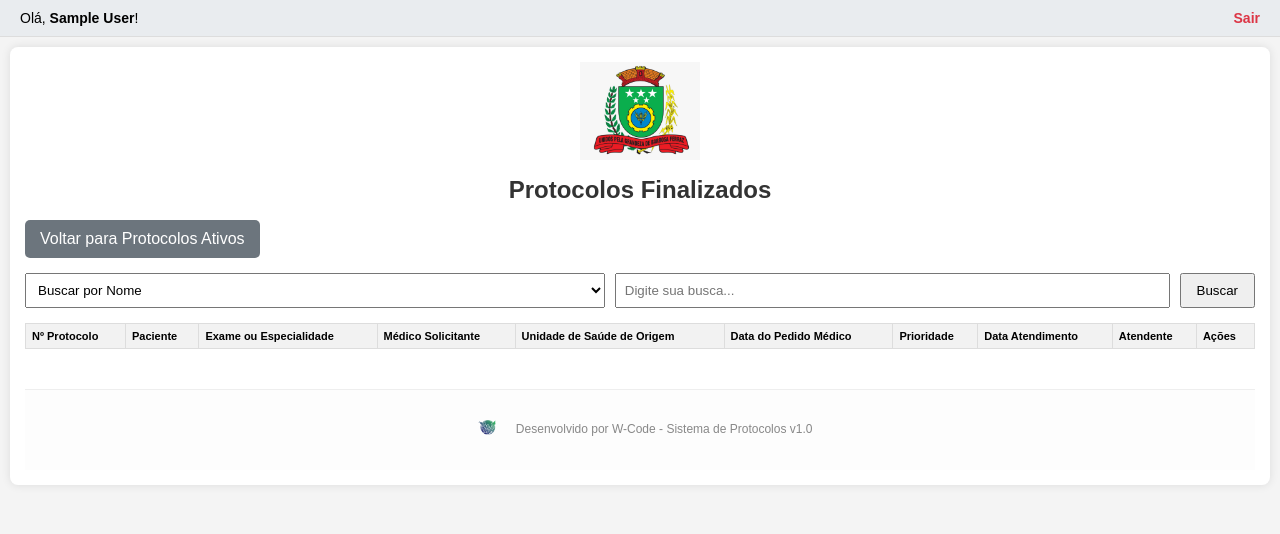
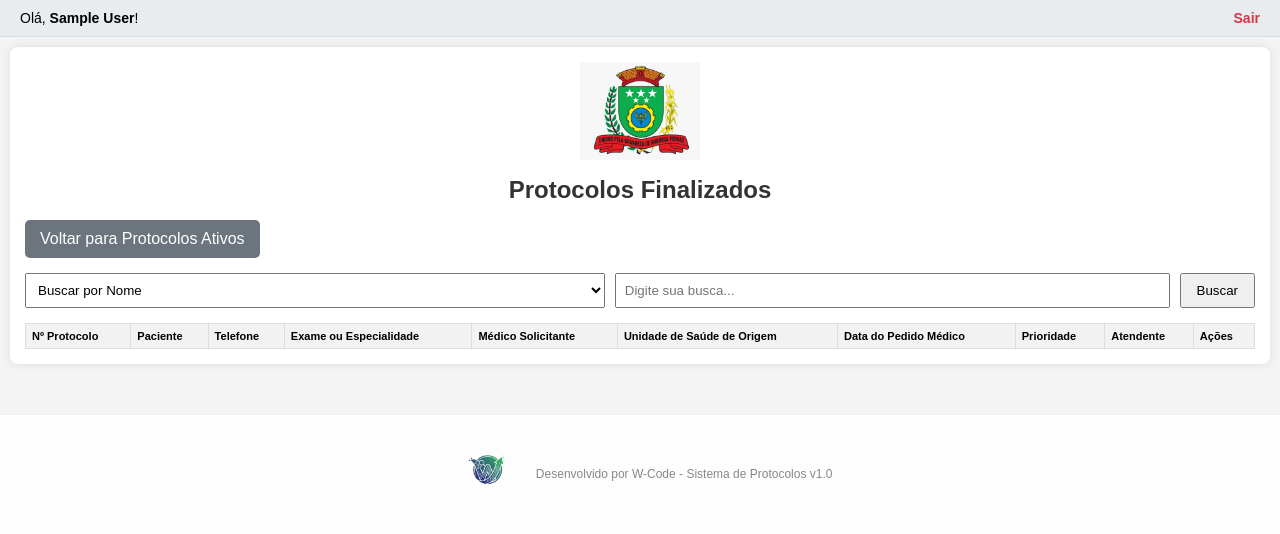
Before and after one commit to wbuim/SistemaProtocolo, a Flask app: page /inativos in a window 1280 px wide. Shown: the top 534 px of the page. Run offline with Flask 3, Linux system fonts and the light colour scheme; the visitor is signed in with stand-in values (Sample User, id 1); data that the repository does not hold is empty.

Commit message:
Remove data agendada, adiciona telefone e restringe finalização

```diff
--- a/app.py
+++ b/app.py
@@ -2,29 +2,33 @@ import os
 import json
 from flask import Flask, render_template, request, redirect, url_for, session, flash
 from flask_sqlalchemy import SQLAlchemy
-from datetime import datetime, timedelta, date, time # ### Adicionado date e time ###
+from datetime import datetime, timedelta, date, time
 
 # --- CONFIGURAÇÃO INICIAL ---
 app = Flask(__name__)
 app.secret_key = 'chave_super_secreta_12345'
 basedir = os.path.abspath(os.path.dirname(__file__))
-app.config['SQLALCHEMY_DATABASE_URI'] = 'sqlite:///' + os.path.join(basedir, 'dados_v6.db') # Mantém v6
+
+# ### NOME DO BANCO DE DADOS ATUALIZADO PARA v7 ###
+app.config['SQLALCHEMY_DATABASE_URI'] = 'sqlite:///' + os.path.join(basedir, 'dados_v7.db')
+
 app.config['SQLALCHEMY_TRACK_MODIFICATIONS'] = False
 db = SQLAlchemy(app)
 
-# --- MODELO DO BANCO DE DADOS ---
+# --- MODELO DO BANCO DE DADOS (COM NOVAS ALTERAÇÕES) ---
 class Protocolo(db.Model):
     id = db.Column(db.Integer, primary_key=True)
     numero_protocolo = db.Column(db.String(100), unique=True, nullable=False)
     nome_paciente = db.Column(db.String(200), nullable=False)
+    telefone_paciente = db.Column(db.String(20), nullable=True) # ### NOVO CAMPO TELEFONE ###
     medico_solicitante = db.Column(db.String(200))
     unidade_origem = db.Column(db.String(100))
     prioridade = db.Column(db.String(50), default='Eletivo')
     exame_especialidade = db.Column(db.String(200), nullable=False)
     data_pedido_medico = db.Column(db.Date, nullable=True)
     atendente = db.Column(db.String(100), nullable=False)
-    data_atendimento = db.Column(db.Date, nullable=False)
-    hora_atendimento = db.Column(db.Time, nullable=False)
+    # data_atendimento REMOVIDO
+    # hora_atendimento REMOVIDO
     data_criacao = db.Column(db.DateTime, default=datetime.utcnow)
     status = db.Column(db.String(50), default='Ativo', nullable=False)
     dados_impressao = db.Column(db.Text, nullable=True)
@@ -46,7 +50,6 @@ def home():
         return render_template('protocolo.html', atendente_nome_completo=session['full_name'], is_admin=is_admin)
     return redirect(url_for('login_page'))
 
-# ... (rotas /login, /logout, /lista, /inativos - sem alterações) ...
 @app.route('/login', methods=['GET', 'POST'])
 def login_page():
     error = None
@@ -76,11 +79,12 @@ def lista_protocolos():
     filtro = request.args.get('filtro')
     consulta = Protocolo.query.filter_by(status='Ativo')
     if query:
+        # Lógica de filtros...
         if filtro == 'prioridade' and is_admin: consulta = consulta.filter(Protocolo.prioridade.ilike(f'%{query}%'))
         elif filtro == 'protocolo': consulta = consulta.filter(Protocolo.numero_protocolo.ilike(f'%{query}%'))
         elif filtro == 'medico': consulta = consulta.filter(Protocolo.medico_solicitante.ilike(f'%{query}%'))
         elif filtro == 'origem': consulta = consulta.filter(Protocolo.unidade_origem.ilike(f'%{query}%'))
-        else: consulta = consulta.filter(Protocolo.nome_paciente.ilike(f'%{query}%'))
+        else: consulta = consulta.filter(Protocolo.nome_paciente.ilike(f'%{query}%')) # Pode adicionar busca por telefone aqui se desejar
     protocolos = consulta.order_by(Protocolo.id.desc()).all()
     return render_template('lista_protocolos.html', todos_protocolos=protocolos, atendente_nome_completo=session['full_name'], is_admin=is_admin)
 
@@ -92,6 +96,7 @@ def lista_inativos():
     filtro = request.args.get('filtro')
     consulta = Protocolo.query.filter_by(status='Finalizado')
     if query:
+        # Lógica de filtros...
         if filtro == 'prioridade' and is_admin: consulta = consulta.filter(Protocolo.prioridade.ilike(f'%{query}%'))
         elif filtro == 'protocolo': consulta = consulta.filter(Protocolo.numero_protocolo.ilike(f'%{query}%'))
         elif filtro == 'medico': consulta = consulta.filter(Protocolo.medico_solicitante.ilike(f'%{query}%'))
@@ -100,28 +105,25 @@ def lista_inativos():
     protocolos = consulta.order_by(Protocolo.id.desc()).all()
     return render_template('lista_inativos.html', todos_protocolos=protocolos, atendente_nome_completo=session['full_name'], is_admin=is_admin)
 
-
 # Rota original de impressão (usada APENAS na criação)
 @app.route('/imprimir/<int:protocolo_id>')
 def imprimir_protocolo(protocolo_id):
     if 'username' not in session: return redirect(url_for('login_page'))
     protocolo = Protocolo.query.get_or_404(protocolo_id)
     hora_local_emissao = protocolo.data_criacao - timedelta(hours=3)
-    # Passa o próprio objeto protocolo E os objetos de data/hora separados para formatação
+    # Passa o próprio objeto protocolo e a data/hora separada
     return render_template('impressao.html',
                            protocolo=protocolo,
                            hora_local_emissao=hora_local_emissao,
-                           data_atendimento_obj=protocolo.data_atendimento,
-                           hora_atendimento_obj=protocolo.hora_atendimento,
                            data_pedido_medico_obj=protocolo.data_pedido_medico
                           )
 
-# ### ROTA DE REIMPRESSÃO CORRIGIDA ###
+# Rota para REIMPRIMIR usando o SNAPSHOT
 @app.route('/reimprimir/<int:protocolo_id>')
 def reimprimir_protocolo(protocolo_id):
     if 'username' not in session: return redirect(url_for('login_page'))
 
-    protocolo_db = Protocolo.query.get_or_404(protocolo_id) # Pega o objeto original para saber para onde voltar
+    protocolo_db = Protocolo.query.get_or_404(protocolo_id)
 
     if not protocolo_db.dados_impressao:
         flash("Não há dados de impressão salvos para este protocolo.", "danger")
@@ -132,17 +134,13 @@ def reimprimir_protocolo(protocolo_id):
 
         # Reconstroi os objetos usando as funções corretas e tratando None
         hora_local_emissao_obj = datetime.fromisoformat(snapshot_data['hora_local_emissao_iso']) if snapshot_data.get('hora_local_emissao_iso') else None
-        data_atendimento_obj = date.fromisoformat(snapshot_data['data_atendimento_iso']) if snapshot_data.get('data_atendimento_iso') else None
-        hora_atendimento_obj = time.fromisoformat(snapshot_data['hora_atendimento_iso']) if snapshot_data.get('hora_atendimento_iso') else None
         data_pedido_medico_obj = date.fromisoformat(snapshot_data['data_pedido_medico_iso']) if snapshot_data.get('data_pedido_medico_iso') else None
 
         # Renderiza o template passando o snapshot E os objetos reconstruídos
         return render_template('impressao.html',
-                               protocolo=snapshot_data, # Passa o dicionário como 'protocolo' para os dados
-                               hora_local_emissao=hora_local_emissao_obj, # Passa o objeto datetime real
-                               data_atendimento_obj=data_atendimento_obj, # Objeto date real
-                               hora_atendimento_obj=hora_atendimento_obj, # Objeto time real
-                               data_pedido_medico_obj=data_pedido_medico_obj # Objeto date real
+                               protocolo=snapshot_data,
+                               hora_local_emissao=hora_local_emissao_obj,
+                               data_pedido_medico_obj=data_pedido_medico_obj
                               )
     except Exception as e:
         flash(f"Erro ao carregar dados para reimpressão: {e}", "danger")
@@ -160,9 +158,6 @@ def salvar_protocolo():
         try: data_pedido_obj = datetime.strptime(data_pedido_str, '%Y-%m-%d').date()
         except ValueError: pass
 
-    data_atendimento_obj = datetime.strptime(request.form['data_atendimento'], '%Y-%m-%d').date()
-    hora_atendimento_obj = datetime.strptime(request.form['horario_atendimento'], '%H:%M').time()
-
     hoje = datetime.now().strftime('%Y%m%d')
     ultimo_protocolo = Protocolo.query.filter(Protocolo.numero_protocolo.like(f"{hoje}-%")).order_by(Protocolo.id.desc()).first()
     novo_num = int(ultimo_protocolo.numero_protocolo.split('-')[1]) + 1 if ultimo_protocolo else 1
@@ -171,35 +166,32 @@ def salvar_protocolo():
     novo_protocolo = Protocolo(
         numero_protocolo=novo_protocolo_num,
         nome_paciente=request.form['nome_paciente'],
+        telefone_paciente=request.form['telefone_paciente'], # ### SALVANDO TELEFONE ###
         medico_solicitante=request.form['medico_solicitante'],
         unidade_origem=request.form['unidade_origem'],
         prioridade=prioridade_valor,
         exame_especialidade=request.form['exame_especialidade'],
         data_pedido_medico=data_pedido_obj,
         atendente=session['full_name'],
-        data_atendimento=data_atendimento_obj,
-        hora_atendimento=hora_atendimento_obj,
+        # data_atendimento e hora_atendimento REMOVIDOS
         status='Ativo'
     )
 
     hora_criacao_utc = datetime.utcnow()
     hora_local_emissao_agora = hora_criacao_utc - timedelta(hours=3)
 
-    # ### SNAPSHOT CORRIGIDO ###
+    # ### SNAPSHOT ATUALIZADO ###
     snapshot = {
         'numero_protocolo': novo_protocolo_num,
         'hora_local_emissao_iso': hora_local_emissao_agora.isoformat(),
         'atendente': session['full_name'],
         'nome_paciente': novo_protocolo.nome_paciente,
+        'telefone_paciente': novo_protocolo.telefone_paciente, # Adicionado telefone
         'exame_especialidade': novo_protocolo.exame_especialidade,
         'medico_solicitante': novo_protocolo.medico_solicitante,
         'data_pedido_medico_iso': data_pedido_obj.isoformat() if data_pedido_obj else None,
         'unidade_origem': novo_protocolo.unidade_origem,
-        'data_atendimento_iso': data_atendimento_obj.isoformat() if data_atendimento_obj else None,
-        'hora_atendimento_iso': hora_atendimento_obj.isoformat() if hora_atendimento_obj else None,
-        # Adiciona campos que estavam faltando no snapshot original para o template de impressão
-        'especialidade_solicitada': request.form.get('especialidade_solicitada'),
-        'local_unidade': request.form.get('local_unidade'),
+        # Campos antigos removidos do snapshot
     }
     novo_protocolo.dados_impressao = json.dumps(snapshot)
 
@@ -208,11 +200,13 @@ def salvar_protocolo():
     flash(f"Protocolo {novo_protocolo_num} gerado e salvo!", 'success')
     return redirect(url_for('imprimir_protocolo', protocolo_id=novo_protocolo.id))
 
-# ... (rotas /finalizar, /reativar, /editar_prioridade - sem alterações) ...
+# ### ROTA FINALIZAR COM RESTRIÇÃO DE ADMIN ###
 @app.route('/finalizar/<int:protocolo_id>', methods=['POST'])
 def finalizar_protocolo(protocolo_id):
-    if 'username' not in session:
-        return redirect(url_for('login_page'))
+    if session.get('role') != 'admin': # Verifica se é admin
+        flash("Apenas administradores podem finalizar protocolos.", 'danger')
+        return redirect(url_for('lista_protocolos'))
+
     protocolo_para_finalizar = Protocolo.query.get_or_404(protocolo_id)
     protocolo_para_finalizar.status = 'Finalizado'
     db.session.commit()
@@ -222,12 +216,12 @@ def finalizar_protocolo(protocolo_id):
 @app.route('/reativar/<int:protocolo_id>', methods=['POST'])
 def reativar_protocolo(protocolo_id):
     if session.get('role') != 'admin':
-        flash("Acesso não autorizado para reativar protocolos.", 'danger')
+        flash("Acesso não autorizado.", 'danger')
         return redirect(url_for('lista_inativos'))
-    protocolo_para_reativar = Protocolo.query.get_or_404(protocolo_id)
-    protocolo_para_reativar.status = 'Ativo'
+    protocolo = Protocolo.query.get_or_404(protocolo_id)
+    protocolo.status = 'Ativo'
     db.session.commit()
-    flash(f"Protocolo {protocolo_para_reativar.numero_protocolo} reativado com sucesso!", 'success')
+    flash(f"Protocolo {protocolo.numero_protocolo} reativado!", 'success')
     return redirect(url_for('lista_inativos'))
 
 @app.route('/editar_prioridade/<int:protocolo_id>', methods=['POST'])
@@ -245,8 +239,6 @@ def editar_prioridade(protocolo_id):
         flash("Prioridade inválida.", 'danger')
     return redirect(request.referrer or url_for('lista_protocolos'))
 
-
-# --- INICIALIZAÇÃO DO SERVIDOR ---
 if __name__ == '__main__':
     with app.app_context():
         db.create_all()
--- a/templates/lista_inativos.html
+++ b/templates/lista_inativos.html
@@ -3,8 +3,8 @@
 <head>
     <meta charset="UTF-8">
     <meta name="viewport" content="width=device-width, initial-scale=1.0">
-    <title>Lista de Protocolos Finalizados</title> <style>
-        /* Estilos copiados do lista_protocolos.html - Podem ser movidos para um CSS comum no futuro */
+    <title>Lista de Protocolos Finalizados</title>
+    <style>
         body { font-family: Arial, sans-serif; background-color: #f4f4f4; margin: 0; padding: 0; }
         .header-bar { background-color: #e9ecef; padding: 10px 20px; display: flex; justify-content: space-between; align-items: center; font-size: 14px; border-bottom: 1px solid #ddd; }
         .header-bar a { color: #dc3545; text-decoration: none; font-weight: bold; }
@@ -16,39 +16,44 @@
         th, td { border: 1px solid #ddd; padding: 6px; text-align: left; word-break: break-word; vertical-align: middle; }
         th { background-color: #f2f2f2; white-space: nowrap; }
         tr:nth-child(even) { background-color: #f9f9f9; }
-        .nav-button { display: inline-block; text-decoration: none; color: white; padding: 10px 15px; border-radius: 5px; margin-bottom: 15px; }
-        .nav-button.primary { background-color: #007BFF; } /* Botão azul padrão */
-        .nav-button.secondary { background-color: #6c757d; } /* Botão cinza */
+        .nav-button { display: inline-block; text-decoration: none; color: white; padding: 10px 15px; border-radius: 5px; margin-bottom: 15px; margin-right: 10px; } /* Adicionado margin-right */
+        .nav-button.primary { background-color: #007BFF; }
+        .nav-button.secondary { background-color: #6c757d; }
         .nav-button:hover { opacity: 0.8; }
-        form { margin-bottom: 15px; display: flex; flex-wrap: wrap; gap: 10px; }
-        form select, form input[type="text"] { padding: 8px; flex-grow: 1; min-width: 150px; }
-        form button { padding: 8px 15px; }
-        .edit-prioridade-form { display: flex; gap: 5px; align-items: center; }
+        form.search-form { margin-bottom: 15px; display: flex; flex-wrap: wrap; gap: 10px; }
+        form.search-form select, form.search-form input[type="text"] { padding: 8px; flex-grow: 1; min-width: 150px; }
+        form.search-form button { padding: 8px 15px; }
+        .edit-prioridade-form { display: flex; gap: 5px; align-items: center; margin: 0;}
         .edit-prioridade-form select { padding: 4px; font-size: 11px; flex-grow: 1; }
         .edit-prioridade-form button { padding: 4px 8px; font-size: 11px; background-color: #ffc107; border-color: #ffc107; color: #212529; cursor: pointer; }
         .edit-prioridade-form button:hover { background-color: #e0a800; border-color: #d39e00; }
         .prioridade-urgente { background-color: #f8d7da !important; font-weight: bold; }
         .prioridade-eletivo { background-color: #cce5ff !important; }
         .prioridade-retorno { background-color: #fff3cd !important; }
-        .btn-reativar { background-color: #17a2b8; color: white; padding: 4px 8px; border: none; border-radius: 4px; cursor: pointer; font-size: 11px; }
+        .btn-reativar { background-color: #17a2b8; color: white; padding: 4px 8px; border: none; border-radius: 4px; cursor: pointer; font-size: 11px; margin-left: 5px; /* Adicionado margem */ }
         .btn-reativar:hover { background-color: #138496; }
+        .action-form { margin: 0; padding: 0; display: inline-block;} /* Formulário inline para ações */
+        .btn-reimprimir { display: inline-block; background-color: #007bff; color: white; padding: 4px 8px; border-radius: 4px; text-decoration: none; font-size: 11px; vertical-align: middle; }
+        .btn-reimprimir:hover { background-color: #0056b3; }
+        .actions-cell { white-space: nowrap; }
         .flash-messages { list-style: none; padding: 0; margin: 0 0 15px 0; }
         .flash-messages li { padding: 10px 15px; margin-bottom: 10px; border-radius: 5px; font-size: 14px; }
         .flash-success { background-color: #d4edda; color: #155724; border: 1px solid #c3e6cb; }
         .flash-danger { background-color: #f8d7da; color: #721c24; border: 1px solid #f5c6cb; }
         .footer { text-align: center; margin-top: 40px; padding: 20px; font-size: 12px; color: #888; border-top: 1px solid #eee; background-color: #fdfdfd; }
-        .footer img { max-height: 40px; vertical-align: middle; margin-right: 5px; }
+        .footer img { max-height: 80px; vertical-align: middle; margin-right: 5px; }
 
         @media screen and (max-width: 900px) {
-            /* Estilos responsivos copiados do lista_protocolos.html */
             table { border: 0; }
             table thead { border: none; clip: rect(0 0 0 0); height: 1px; margin: -1px; overflow: hidden; padding: 0; position: absolute; width: 1px; }
             table tr { border-bottom: 3px solid #ddd; display: block; margin-bottom: .625em; background-color: #fff; border-radius: 5px; padding: .5em; box-shadow: 0 1px 3px rgba(0,0,0,0.1); }
             table td { border-bottom: 1px solid #ddd; display: block; font-size: .9em; text-align: right; padding-left: 50%; position: relative; }
             table td::before { content: attr(data-label); float: left; font-weight: bold; text-transform: uppercase; margin-right: 10px; white-space: nowrap; }
             table td:last-child { border-bottom: 0; }
-            td[data-label="Ações"] form, td[data-label="Prioridade"] form { margin: 0; padding: 0; display: block; text-align: right;}
-            td[data-label="Ações"] button, td[data-label="Prioridade"] button { float: none; display: inline-block; margin-top: 5px;}
+            td[data-label="Ações"] .action-form,
+            td[data-label="Ações"] .btn-reimprimir { float: right; margin-left: 5px; } /* Ajuste para botões na direita */
+            td[data-label="Prioridade"] form { margin: 0; padding: 0; display: block; text-align: right;}
+            td[data-label="Prioridade"] button { float: none; display: inline-block; margin-top: 5px;}
             td[data-label="Prioridade"] select { width: auto; display: inline-block; }
             .prioridade-urgente::before { content: "Prioridade"; }
             .prioridade-eletivo::before { content: "Prioridade"; }
@@ -69,7 +74,10 @@
     <div class="main-content">
         <div class="container">
             <img src="{{ url_for('static', filename='images/brasao.png') }}" alt="Brasão da Prefeitura" class="logo">
-            <h1>Protocolos Finalizados</h1> <a href="{{ url_for('lista_protocolos') }}" class="nav-button secondary">Voltar para Protocolos Ativos</a> {% with messages = get_flashed_messages(with_categories=true) %}
+            <h1>Protocolos Finalizados</h1>
+            <a href="{{ url_for('lista_protocolos') }}" class="nav-button secondary">Voltar para Protocolos Ativos</a>
+
+            {% with messages = get_flashed_messages(with_categories=true) %}
               {% if messages %}
                 <ul class=flash-messages>
                 {% for category, message in messages %}
@@ -79,7 +87,8 @@
               {% endif %}
             {% endwith %}
 
-            <form method="get" action="{{ url_for('lista_inativos') }}"> <select name="filtro">
+            <form method="get" action="{{ url_for('lista_inativos') }}" class="search-form">
+                <select name="filtro">
                     <option value="nome">Buscar por Nome</option>
                     <option value="protocolo">Buscar por Protocolo</option>
                     <option value="medico">Buscar por Médico</option>
@@ -97,25 +106,22 @@
                     <tr>
                         <th>Nº Protocolo</th>
                         <th>Paciente</th>
-                        <th>Exame ou Especialidade</th>
+                        <th>Telefone</th> <th>Exame ou Especialidade</th>
                         <th>Médico Solicitante</th>
                         <th>Unidade de Saúde de Origem</th>
                         <th>Data do Pedido Médico</th>
                         {% if is_admin %}
                         <th>Prioridade</th>
                         {% endif %}
-                        <th>Data Atendimento</th>
                         <th>Atendente</th>
-                        {% if is_admin %} <th>Ações</th>
-                        {% endif %}
-                    </tr>
+                        <th>Ações</th> </tr>
                 </thead>
                 <tbody>
                     {% for proto in todos_protocolos %}
                     <tr>
                         <td data-label="Nº Protocolo">{{ proto.numero_protocolo }}</td>
                         <td data-label="Paciente">{{ proto.nome_paciente }}</td>
-                        <td data-label="Exame/Especialidade">{{ proto.exame_especialidade }}</td>
+                        <td data-label="Telefone">{{ proto.telefone_paciente }}</td> <td data-label="Exame/Especialidade">{{ proto.exame_especialidade }}</td>
                         <td data-label="Médico Solicitante">{{ proto.medico_solicitante }}</td>
                         <td data-label="Unidade de Origem">{{ proto.unidade_origem }}</td>
                         <td data-label="Data Pedido">{{ proto.data_pedido_medico.strftime('%d/%m/%Y') if proto.data_pedido_medico else '' }}</td>
@@ -131,24 +137,25 @@
                             </form>
                         </td>
                         {% endif %}
-                        <td data-label="Data Atendimento">{{ proto.data_atendimento.strftime('%d/%m/%Y') }}</td>
                         <td data-label="Atendente">{{ proto.atendente }}</td>
-                        {% if is_admin %} <td data-label="Ações">
-                            <form action="{{ url_for('reativar_protocolo', protocolo_id=proto.id) }}" method="post" onsubmit="return confirm('Tem certeza que deseja reativar este protocolo?');">
+                        <td data-label="Ações" class="actions-cell">
+                            <a href="{{ url_for('reimprimir_protocolo', protocolo_id=proto.id) }}" class="btn-reimprimir" target="_blank">Reimprimir</a>
+                            {% if is_admin %}
+                            <form action="{{ url_for('reativar_protocolo', protocolo_id=proto.id) }}" method="post" class="action-form" onsubmit="return confirm('Tem certeza que deseja reativar este protocolo?');">
                                 <button type="submit" class="btn-reativar">Reativar</button>
                             </form>
+                            {% endif %}
                         </td>
-                        {% endif %}
                     </tr>
                     {% endfor %}
                 </tbody>
             </table>
+        </div>
+    </div>
 
-            <div class="footer">
-                <img src="{{ url_for('static', filename='images/w-code-logo.png') }}" alt="Logo W-Code"> Desenvolvido por W-Code - Sistema de Protocolos v1.0
-            </div>
-
-        </div>
+    <div class="footer">
+        <img src="{{ url_for('static', filename='images/w-code-logo.png') }}" alt="Logo W-Code">
+        Desenvolvido por W-Code - Sistema de Protocolos v1.0
     </div>
 
 </body>
```
Also changed, not shown: templates/impressao.html (+20 -7 lines), templates/lista_protocolos.html (+10 -20 lines), templates/protocolo.html (+16 -11 lines).
